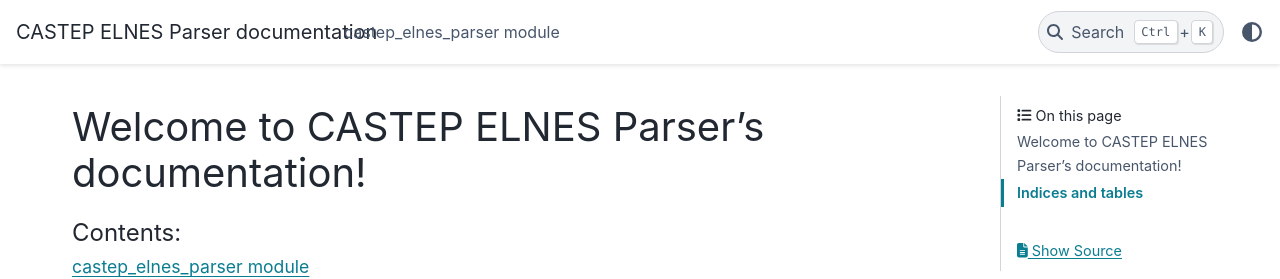
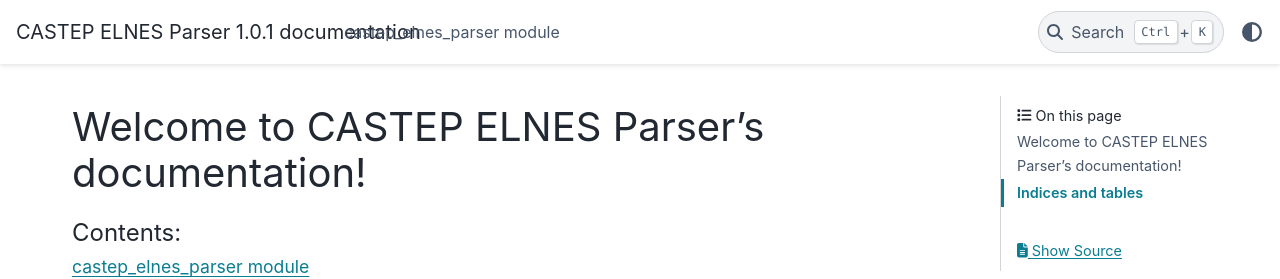
Before and after one commit to nmdl-mizo/castep_elnes_parser, a Sphinx documentation site: the page built from docs/index.rst, in a window 1280 px wide. Shown: the top 279 px of the page. Built offline with Sphinx 7.4.7 and the PyData theme 0.15.4, drawn with Linux system fonts in a browser that asks for light colours; some of the changed lines change nothing that is shown.

Commit message:
[fix] fix conf.py to load version correctly

```diff
--- a/docs/conf.py
+++ b/docs/conf.py
@@ -13,8 +13,8 @@
 import os
 import sys
 import configparser
-sys.path.insert(0, os.path.abspath('.'))
-from castep_elnes_parser import __version__
+sys.path.insert(0, os.path.abspath('..'))
+from __version__ import __version__
 config = configparser.ConfigParser()
 config.read('../setup.cfg')
 
```
